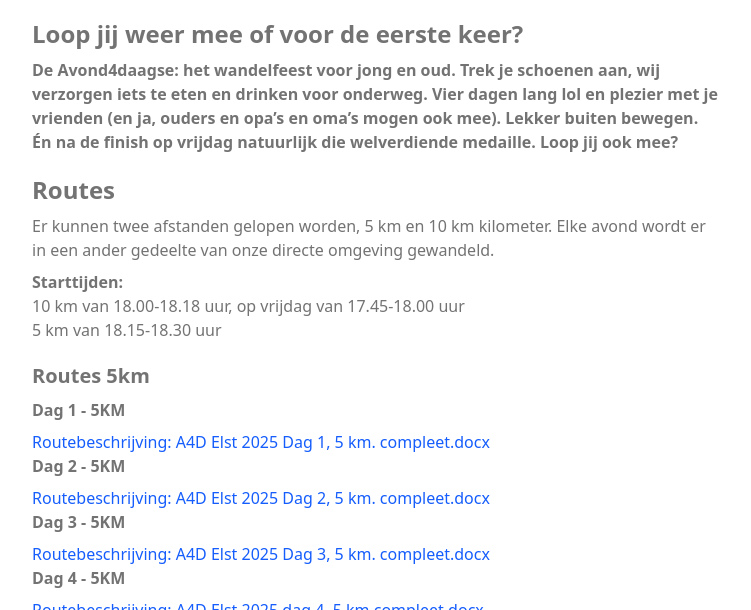
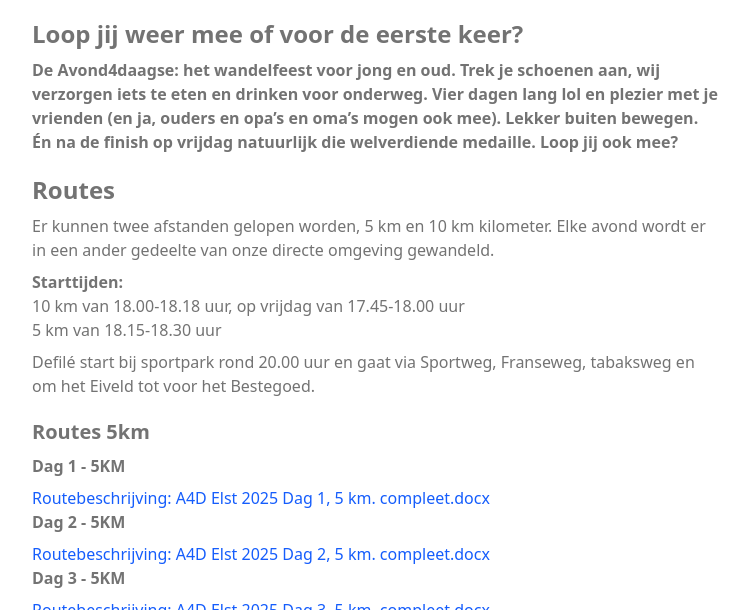
Before and after one commit to hetbestegoed/hetbestegoed.github.io, a website: page avond-4daagse-elst/index.html in a window 1280 px wide. Shown: the part 490-1100 px from the top of the page, without its empty margins (264-1015 px from the left). Drawn offline with nearby package versions, Linux system fonts and the light colour scheme; files that its build step writes are made by us from their sources.

Commit message:
feat: additional text

```diff
--- a/avond-4daagse-elst/index.html
+++ b/avond-4daagse-elst/index.html
@@ -69,6 +69,9 @@
         <b>Starttijden:</b><br/>
         10 km van 18.00-18.18 uur, op vrijdag van 17.45-18.00 uur<br/>
         5 km van 18.15-18.30 uur
+      </p>
+      <p class="pt-2">
+      Defilé start bij sportpark rond 20.00 uur en gaat via Sportweg, Franseweg, tabaksweg en om het Eiveld tot voor het Bestegoed.
       </p>
       <h3 class="text-xl pt-5 font-bold">Routes 5km</h3>
       <div id="routes-5" class="py-2"></div>
```
